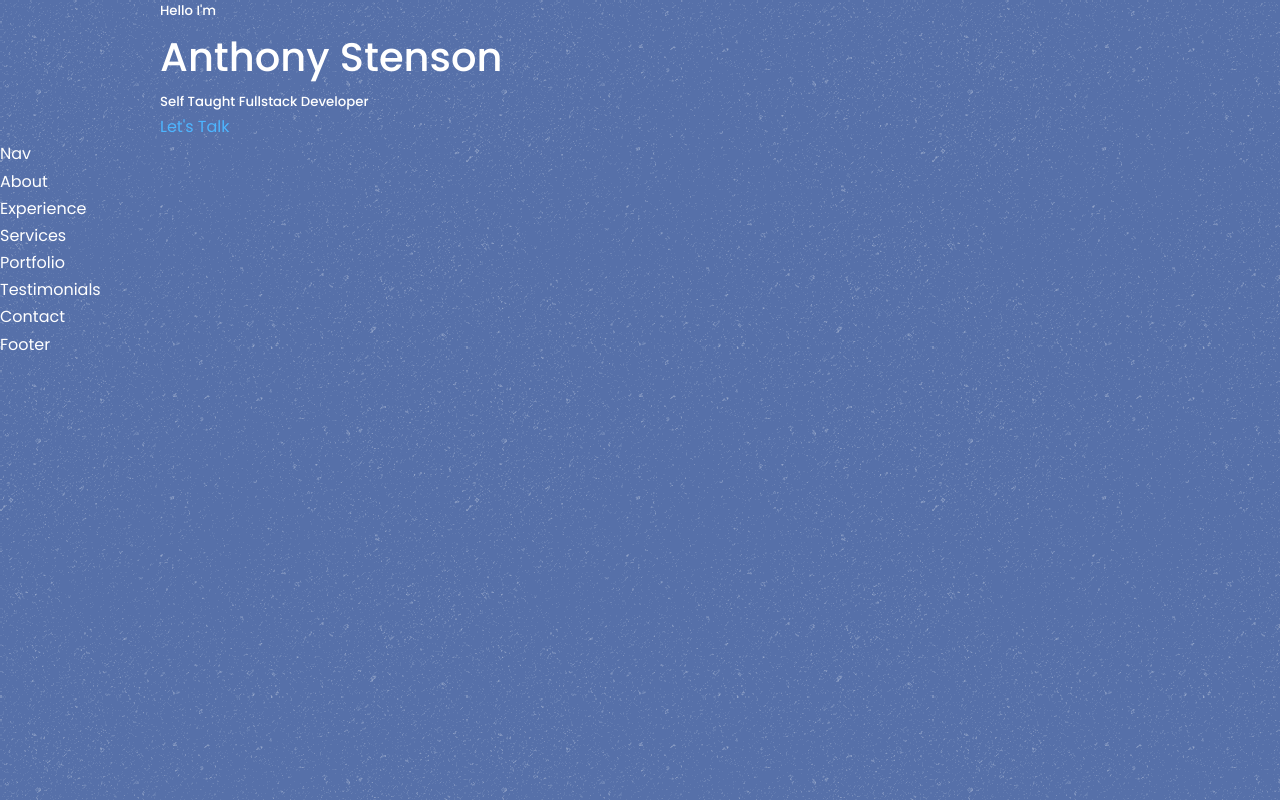
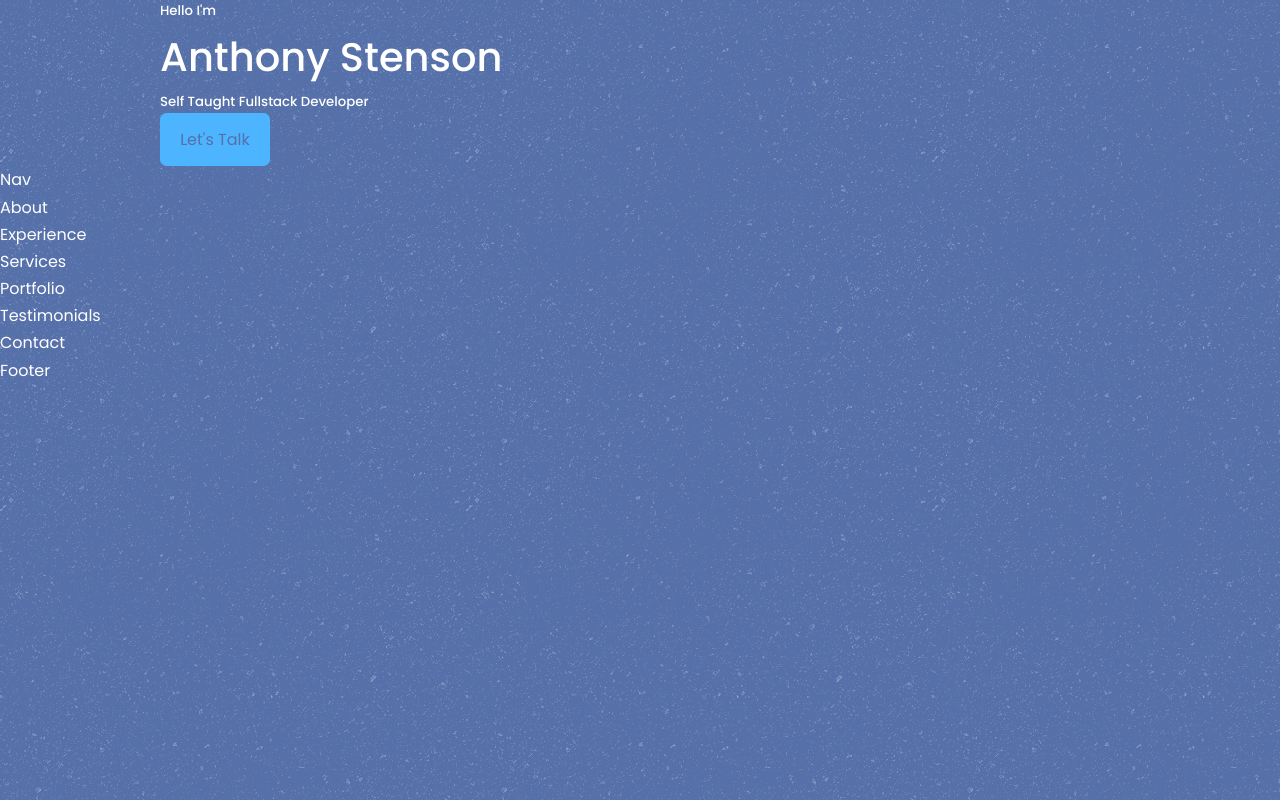
Before and after one commit to stens0n/2022PortfolioWebsite, a React (Create React App) app: page / in a window 1280 px wide. Built offline with nearby package versions, Linux system fonts and the light colour scheme.

Commit message:
Button Changes

```diff
--- a/src/components/header/CTA.jsx
+++ b/src/components/header/CTA.jsx
@@ -3,7 +3,8 @@
 const CTA = () => {
   return (
     <div className="cta">
-        <a href='#contact'>Let's Talk</a>
+        <a href='#contact'
+           className="btn btn-primary">Let's Talk</a>
     </div>
   )
 }
--- a/src/components/header/Header.jsx
+++ b/src/components/header/Header.jsx
@@ -15,4 +15,4 @@
   )
 }
 
-export default Header
+export default Header;
```
